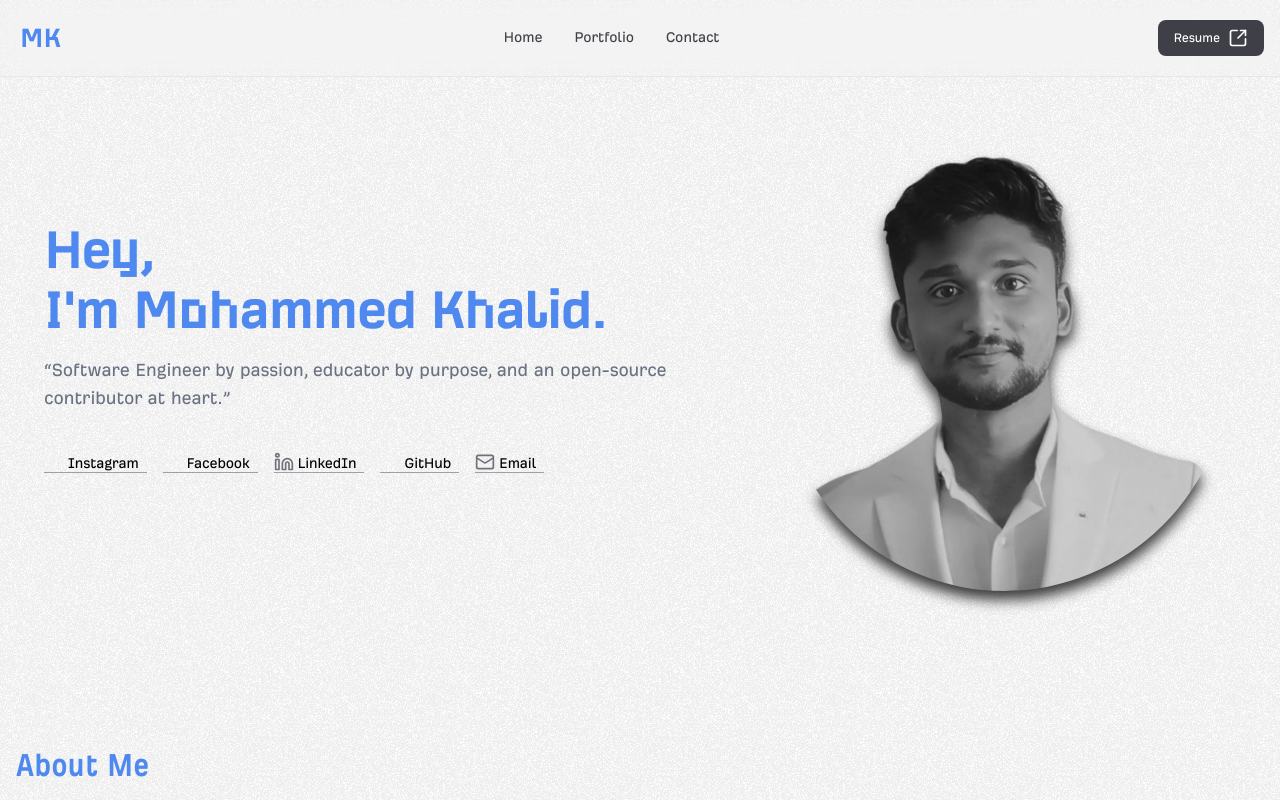
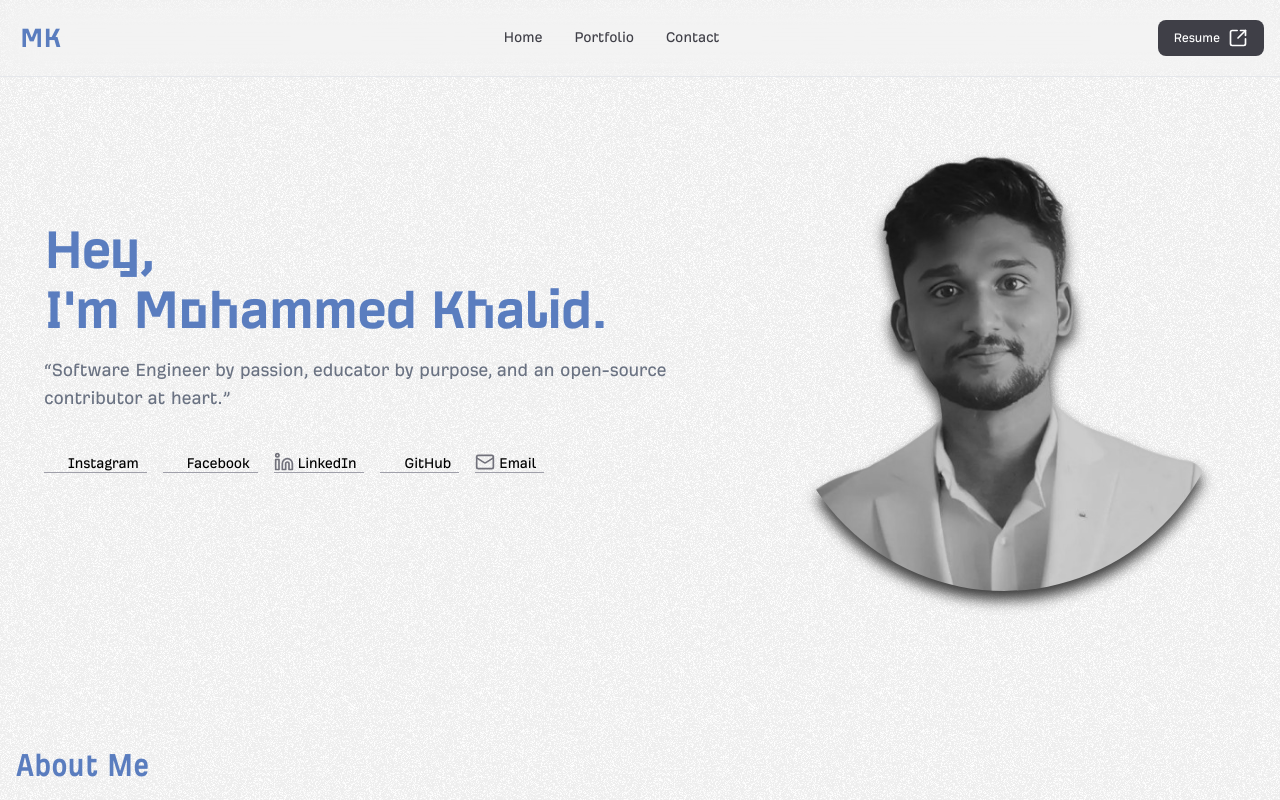
Before and after one commit to thekhalidsha/mohammedkhalid, a React (Vite) app: page / in a window 1280 px wide. Shown: the top 800 px of the page. Built offline with nearby package versions, Linux system fonts and the light colour scheme; some icons are missing; the HTML template or start-up script is replaced by a standard one.

Commit message:
`Update --color-highlight variable in @theme to #5a7dbf`

```diff
--- a/src/index.css
+++ b/src/index.css
@@ -42,7 +42,7 @@ body {
   font-family: Incognito, sans-serif;
 }
 @theme {
-  --color-highlight: #4f89ef; /* Master Primary Color [CHANGE THIS IF NEEDED TO CHANGE THE PRIMARY COLOR] */
+  --color-highlight: #5a7dbf; /* Master Primary Color [CHANGE THIS IF NEEDED TO CHANGE THE PRIMARY COLOR] */
   --font-heading: "Incognito", sans-serif;
 
 
```
